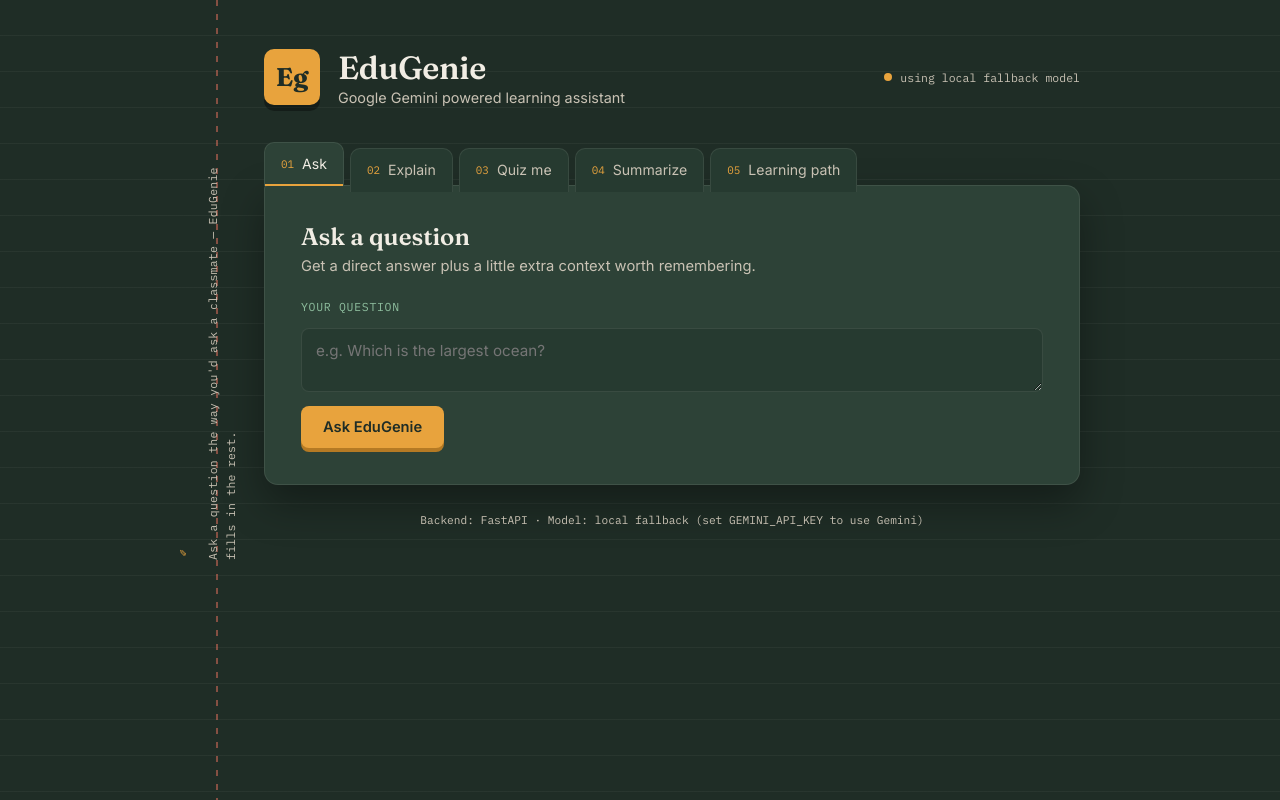
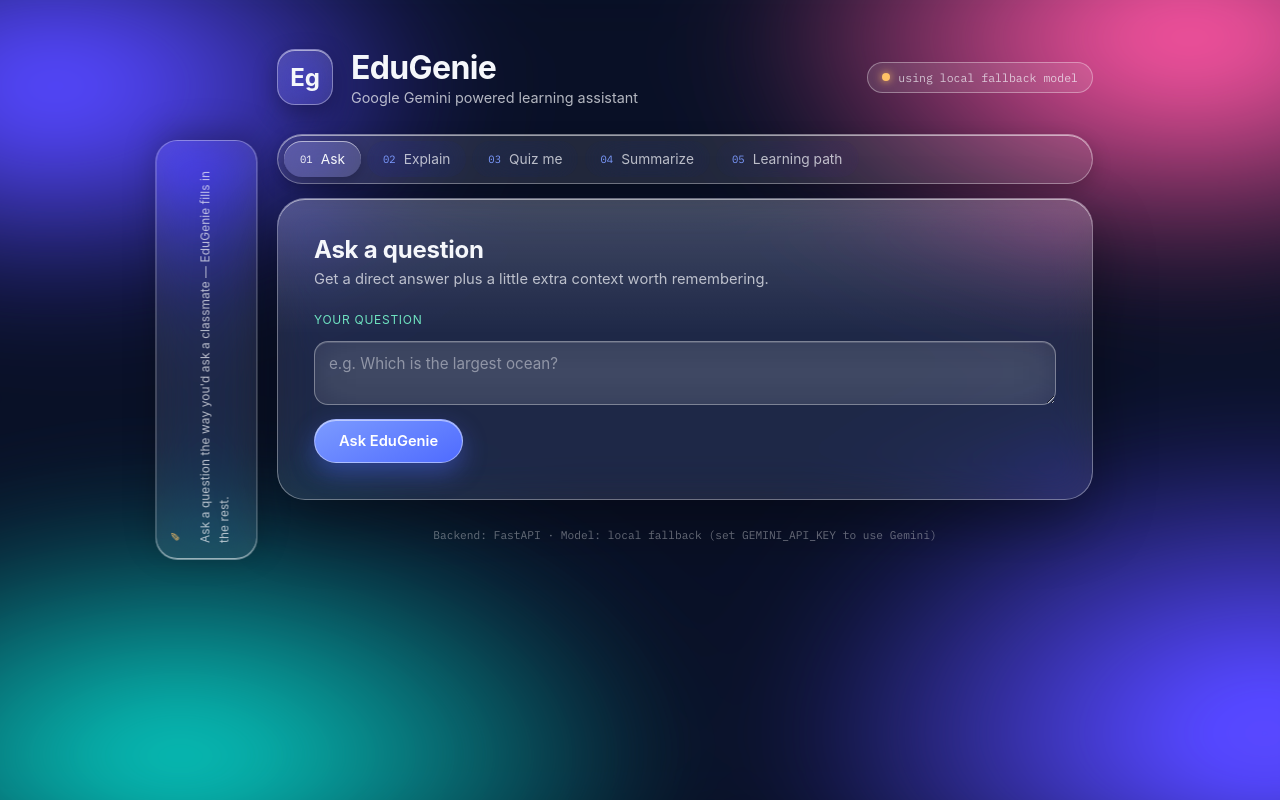
Before and after one commit to vyshnavidevi-123/EduGenie, a FastAPI app: page / in a window 1280 px wide. Run offline with FastAPI, Linux system fonts and the light colour scheme.

Commit message:
Update style.css

```diff
--- a/static/style.css
+++ b/static/style.css
@@ -1,22 +1,36 @@
 /* =========================================================
-   EduGenie — "Chalkboard Notebook" design system
+   EduGenie — "Liquid Glass" design system
+   Frosted, translucent, layered surfaces over a soft
+   vibrant background, inspired by Apple's iOS visionOS-era
+   glass material.
    ========================================================= */
 
 :root {
-  --bg: #1f2d26;
-  --surface: #263a30;
-  --surface-raised: #2d4237;
-  --chalk: #f1ede4;
-  --chalk-dim: #c9c2b4;
-  --marigold: #e8a33d;
-  --sage: #8fbf9f;
-  --clay: #d96c5a;
-  --rule-line: rgba(241, 237, 228, 0.09);
-  --shadow: rgba(0, 0, 0, 0.35);
+  --bg-a: #6a5cff;
+  --bg-b: #ff6fae;
+  --bg-c: #37d3c9;
+  --bg-d: #0b1020;
 
-  --font-display: "Fraunces", Georgia, serif;
-  --font-body: "Inter", system-ui, sans-serif;
-  --font-mono: "IBM Plex Mono", "SFMono-Regular", monospace;
+  --ink: #f5f7fb;
+  --ink-dim: rgba(245, 247, 251, 0.72);
+  --ink-faint: rgba(245, 247, 251, 0.45);
+
+  --glass: rgba(255, 255, 255, 0.10);
+  --glass-strong: rgba(255, 255, 255, 0.16);
+  --glass-border: rgba(255, 255, 255, 0.35);
+  --glass-highlight: rgba(255, 255, 255, 0.55);
+
+  --accent: #7c9bff;
+  --accent-strong: #4f6bff;
+  --sage: #6fe3c1;
+  --clay: #ff8a7a;
+  --marigold: #ffc266;
+
+  --blur: 22px;
+
+  --font-body: -apple-system, "SF Pro Text", "Inter", system-ui, sans-serif;
+  --font-display: -apple-system, "SF Pro Display", "Inter", system-ui, sans-serif;
+  --font-mono: "SF Mono", "IBM Plex Mono", ui-monospace, monospace;
 }
 
 * { box-sizing: border-box; }
@@ -24,33 +38,70 @@
 html, body {
   margin: 0;
   padding: 0;
-  background: var(--bg);
-  color: var(--chalk);
+  min-height: 100vh;
+  color: var(--ink);
   font-family: var(--font-body);
-  min-height: 100vh;
 }
 
+/* ---------- Ambient background ---------- */
+
 body {
-  background-image:
-    repeating-linear-gradient(
-      to bottom,
-      transparent,
-      transparent 35px,
-      var(--rule-line) 36px
-    );
+  background: var(--bg-d);
+  position: relative;
+  overflow-x: hidden;
+}
+
+body::before {
+  content: "";
+  position: fixed;
+  inset: -10%;
+  z-index: -1;
+  background:
+    radial-gradient(38% 32% at 12% 18%, var(--bg-a) 0%, transparent 70%),
+    radial-gradient(42% 38% at 85% 12%, var(--bg-b) 0%, transparent 70%),
+    radial-gradient(46% 40% at 20% 88%, var(--bg-c) 0%, transparent 70%),
+    radial-gradient(50% 50% at 90% 85%, var(--bg-a) 0%, transparent 65%),
+    var(--bg-d);
+  filter: blur(60px) saturate(140%);
+  animation: drift 22s ease-in-out infinite alternate;
+}
+
+@keyframes drift {
+  0%   { transform: translate3d(0, 0, 0) scale(1); }
+  100% { transform: translate3d(2%, -2%, 0) scale(1.06); }
 }
 
 button { font-family: inherit; }
 
 @media (prefers-reduced-motion: reduce) {
   *, *::before, *::after { animation-duration: 0.01ms !important; transition-duration: 0.01ms !important; }
+  body::before { animation: none; }
+}
+
+/* ---------- Shared glass material ---------- */
+
+.masthead__mark,
+.tab,
+.sheet,
+.form input,
+.form textarea,
+.form select,
+.btn,
+.result,
+.quiz-card,
+.quiz-card__options li,
+.margin-rail__note,
+.result__source,
+.tag {
+  backdrop-filter: blur(var(--blur)) saturate(160%);
+  -webkit-backdrop-filter: blur(var(--blur)) saturate(160%);
 }
 
 /* ---------- Layout shell ---------- */
 
 .notebook {
   display: grid;
-  grid-template-columns: 64px minmax(0, 880px);
+  grid-template-columns: 90px minmax(0, 880px);
   justify-content: center;
   gap: 0;
   max-width: 1100px;
@@ -63,32 +114,22 @@
   padding-top: 140px;
 }
 
-.margin-rail__spine {
-  position: absolute;
-  top: 0;
-  right: 14px;
-  bottom: 0;
-  width: 2px;
-  background: repeating-linear-gradient(
-    to bottom,
-    var(--clay) 0,
-    var(--clay) 6px,
-    transparent 6px,
-    transparent 14px
-  );
-  opacity: 0.55;
-}
+.margin-rail__spine { display: none; }
 
 .margin-rail__note {
   writing-mode: vertical-rl;
   transform: rotate(180deg);
-  color: var(--chalk-dim);
-  font-family: var(--font-mono);
-  font-size: 0.72rem;
-  letter-spacing: 0.02em;
+  color: var(--ink-dim);
+  font-family: var(--font-body);
+  font-size: 0.74rem;
+  letter-spacing: 0.01em;
   line-height: 1.6;
   max-height: 420px;
-  padding-right: 6px;
+  padding: 16px 10px;
+  background: var(--glass);
+  border: 1px solid var(--glass-border);
+  border-radius: 22px;
+  box-shadow: 0 8px 32px rgba(0, 0, 0, 0.25), inset 0 1px 0 var(--glass-highlight);
 }
 
 .margin-rail__pin {
@@ -108,36 +149,37 @@
   display: flex;
   align-items: center;
   gap: 18px;
-  margin-bottom: 36px;
+  margin-bottom: 28px;
 }
 
 .masthead__mark {
   font-family: var(--font-display);
   font-weight: 700;
-  font-size: 1.6rem;
+  font-size: 1.5rem;
   width: 56px;
   height: 56px;
-  border-radius: 10px;
-  background: var(--marigold);
-  color: #1f2d26;
+  border-radius: 18px;
+  background: linear-gradient(155deg, var(--glass-strong), var(--glass));
+  color: var(--ink);
   display: flex;
   align-items: center;
   justify-content: center;
   flex-shrink: 0;
-  box-shadow: 0 6px 0 var(--shadow);
+  border: 1px solid var(--glass-border);
+  box-shadow: 0 8px 24px rgba(0, 0, 0, 0.3), inset 0 1px 0 var(--glass-highlight);
 }
 
 .masthead__text h1 {
   font-family: var(--font-display);
   font-size: 2rem;
-  font-weight: 600;
+  font-weight: 700;
   margin: 0;
-  letter-spacing: -0.01em;
+  letter-spacing: -0.02em;
 }
 
 .masthead__text p {
   margin: 2px 0 0;
-  color: var(--chalk-dim);
+  color: var(--ink-dim);
   font-size: 0.9rem;
 }
 
@@ -148,77 +190,95 @@
   gap: 8px;
   font-family: var(--font-mono);
   font-size: 0.72rem;
-  color: var(--chalk-dim);
+  color: var(--ink-dim);
   white-space: nowrap;
+  background: var(--glass);
+  border: 1px solid var(--glass-border);
+  border-radius: 999px;
+  padding: 7px 14px;
 }
 
 .status-dot {
   width: 8px;
   height: 8px;
   border-radius: 50%;
-  background: var(--chalk-dim);
+  background: var(--ink-faint);
   display: inline-block;
 }
-.status-dot.ok { background: var(--sage); }
-.status-dot.warn { background: var(--marigold); }
-.status-dot.error { background: var(--clay); }
+.status-dot.ok { background: var(--sage); box-shadow: 0 0 8px var(--sage); }
+.status-dot.warn { background: var(--marigold); box-shadow: 0 0 8px var(--marigold); }
+.status-dot.error { background: var(--clay); box-shadow: 0 0 8px var(--clay); }
 
-/* ---------- Tabs (notebook dividers) ---------- */
+/* ---------- Tabs (glass segmented control) ---------- */
 
 .tabs {
   display: flex;
   gap: 6px;
   flex-wrap: wrap;
-  margin-bottom: -1px;
+  margin-bottom: 14px;
+  padding: 6px;
+  background: var(--glass);
+  border: 1px solid var(--glass-border);
+  border-radius: 999px;
+  box-shadow: inset 0 1px 0 var(--glass-highlight), 0 6px 20px rgba(0, 0, 0, 0.2);
   position: relative;
   z-index: 1;
 }
 
 .tab {
-  background: var(--surface);
-  color: var(--chalk-dim);
-  border: 1px solid var(--rule-line);
-  border-bottom: none;
-  border-radius: 10px 10px 0 0;
-  padding: 12px 16px 14px;
+  background: transparent;
+  color: var(--ink-dim);
+  border: none;
+  border-radius: 999px;
+  padding: 10px 16px;
   cursor: pointer;
-  font-size: 0.88rem;
+  font-size: 0.86rem;
   display: flex;
   align-items: center;
   gap: 8px;
-  transform: translateY(6px);
-  transition: transform 0.15s ease, background 0.15s ease, color 0.15s ease;
+  transition: background 0.2s ease, color 0.2s ease, box-shadow 0.2s ease;
 }
 
 .tab__index {
   font-family: var(--font-mono);
-  font-size: 0.68rem;
-  color: var(--marigold);
+  font-size: 0.66rem;
+  color: var(--accent);
 }
 
 .tab:hover {
-  transform: translateY(2px);
-  color: var(--chalk);
+  color: var(--ink);
+  background: rgba(255, 255, 255, 0.08);
 }
 
 .tab[aria-selected="true"] {
-  background: var(--surface-raised);
-  color: var(--chalk);
-  transform: translateY(0);
-  box-shadow: 0 -2px 0 var(--marigold) inset;
+  background: var(--glass-strong);
+  color: var(--ink);
+  box-shadow: inset 0 1px 0 var(--glass-highlight), 0 4px 14px rgba(0, 0, 0, 0.25);
+}
+.tab[aria-selected="true"] .tab__index { color: var(--ink); }
+
+/* ---------- Sheet (main glass card) ---------- */
+
+.sheet {
+  position: relative;
+  background: var(--glass);
+  border: 1px solid var(--glass-border);
+  border-radius: 28px;
+  padding: 36px;
+  box-shadow: 0 24px 60px rgba(0, 0, 0, 0.35), inset 0 1px 0 var(--glass-highlight);
+  overflow: hidden;
 }
 
-/* ---------- Sheet (main card) ---------- */
-
-.sheet {
-  background: var(--surface-raised);
-  border: 1px solid var(--rule-line);
-  border-radius: 4px 14px 14px 14px;
-  padding: 36px;
-  box-shadow: 0 18px 40px var(--shadow);
+.sheet::before {
+  content: "";
+  position: absolute;
+  top: 0; left: 0; right: 0;
+  height: 45%;
+  background: linear-gradient(180deg, rgba(255, 255, 255, 0.16), transparent);
+  pointer-events: none;
 }
 
-.panel { display: none; animation: fade-in 0.25s ease; }
+.panel { display: none; animation: fade-in 0.3s ease; position: relative; z-index: 1; }
 .panel.is-active { display: block; }
 
 @keyframes fade-in {
@@ -228,13 +288,14 @@
 
 .panel h2 {
   font-family: var(--font-display);
-  font-weight: 600;
+  font-weight: 700;
   font-size: 1.5rem;
   margin: 0 0 6px;
+  letter-spacing: -0.01em;
 }
 
 .panel__hint {
-  color: var(--chalk-dim);
+  color: var(--ink-dim);
   margin: 0 0 24px;
   font-size: 0.92rem;
 }
@@ -248,8 +309,8 @@
 }
 
 .form label {
-  font-family: var(--font-mono);
-  font-size: 0.72rem;
+  font-family: var(--font-body);
+  font-size: 0.75rem;
   text-transform: uppercase;
   letter-spacing: 0.06em;
   color: var(--sage);
@@ -258,21 +319,26 @@
 .form input,
 .form textarea,
 .form select {
-  background: var(--surface);
-  border: 1px solid var(--rule-line);
-  border-radius: 8px;
+  background: rgba(255, 255, 255, 0.07);
+  border: 1px solid var(--glass-border);
+  border-radius: 14px;
   padding: 12px 14px;
-  color: var(--chalk);
+  color: var(--ink);
   font-family: var(--font-body);
   font-size: 0.95rem;
   resize: vertical;
+  box-shadow: inset 0 1px 0 rgba(255, 255, 255, 0.15);
 }
+
+.form input::placeholder,
+.form textarea::placeholder { color: var(--ink-faint); }
 
 .form input:focus,
 .form textarea:focus,
 .form select:focus {
-  outline: 2px solid var(--marigold);
-  outline-offset: 1px;
+  outline: none;
+  border-color: var(--accent);
+  box-shadow: 0 0 0 3px rgba(124, 155, 255, 0.35), inset 0 1px 0 rgba(255, 255, 255, 0.15);
 }
 
 .form-row {
@@ -283,43 +349,45 @@
 
 .btn {
   align-self: flex-start;
-  background: var(--marigold);
-  color: #1f2d26;
-  border: none;
-  border-radius: 8px;
-  padding: 12px 22px;
+  background: linear-gradient(155deg, var(--accent), var(--accent-strong));
+  color: #fff;
+  border: 1px solid rgba(255, 255, 255, 0.4);
+  border-radius: 999px;
+  padding: 12px 24px;
   font-weight: 600;
   font-size: 0.92rem;
   cursor: pointer;
-  box-shadow: 0 4px 0 #b57a24;
-  transition: transform 0.1s ease, box-shadow 0.1s ease;
+  box-shadow: 0 10px 24px rgba(79, 107, 255, 0.4), inset 0 1px 0 rgba(255, 255, 255, 0.5);
+  transition: transform 0.15s ease, box-shadow 0.15s ease, filter 0.15s ease;
 }
 
-.btn:hover { transform: translateY(1px); box-shadow: 0 3px 0 #b57a24; }
-.btn:active { transform: translateY(3px); box-shadow: 0 1px 0 #b57a24; }
-.btn:disabled { opacity: 0.6; cursor: progress; }
+.btn:hover { transform: translateY(-1px); filter: brightness(1.08); }
+.btn:active { transform: translateY(1px) scale(0.98); }
+.btn:disabled { opacity: 0.55; cursor: progress; filter: none; }
 
 .btn--ghost {
-  background: transparent;
-  color: var(--sage);
-  border: 1px solid var(--sage);
-  box-shadow: none;
-  padding: 8px 14px;
+  background: var(--glass);
+  color: var(--ink);
+  border: 1px solid var(--glass-border);
+  box-shadow: inset 0 1px 0 var(--glass-highlight);
+  padding: 8px 16px;
   font-size: 0.82rem;
 }
-.btn--ghost:hover { transform: none; background: rgba(143, 191, 159, 0.1); }
+.btn--ghost:hover { transform: none; background: rgba(255, 255, 255, 0.16); filter: none; }
 
 /* ---------- Results ---------- */
 
 .result {
   margin-top: 26px;
-  padding-top: 22px;
-  border-top: 1px dashed var(--rule-line);
+  padding: 20px;
+  background: rgba(255, 255, 255, 0.06);
+  border: 1px solid var(--glass-border);
+  border-radius: 18px;
 }
 
 .result[hidden] { display: none; }
 
-.result.is-loading { color: var(--chalk-dim); font-family: var(--font-mono); font-size: 0.85rem; }
+.result.is-loading { color: var(--ink-dim); font-family: var(--font-mono); font-size: 0.85rem; }
 .result.is-error { color: var(--clay); font-family: var(--font-mono); font-size: 0.85rem; }
 
 .result__source {
@@ -456,7 +529,7 @@
   text-align: center;
   font-family: var(--font-mono);
   font-size: 0.7rem;
-  color: var(--chalk-dim);
+  color: var(--ink-faint);
 }
 
 /* ---------- Responsive ---------- */
```
Also changed, not shown: other parts of static/style.css (+26 -20 lines).
